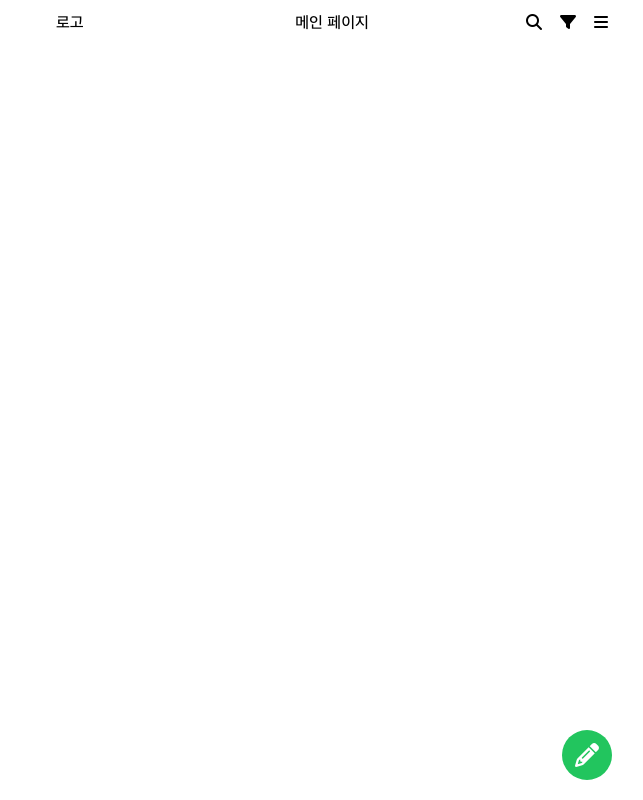
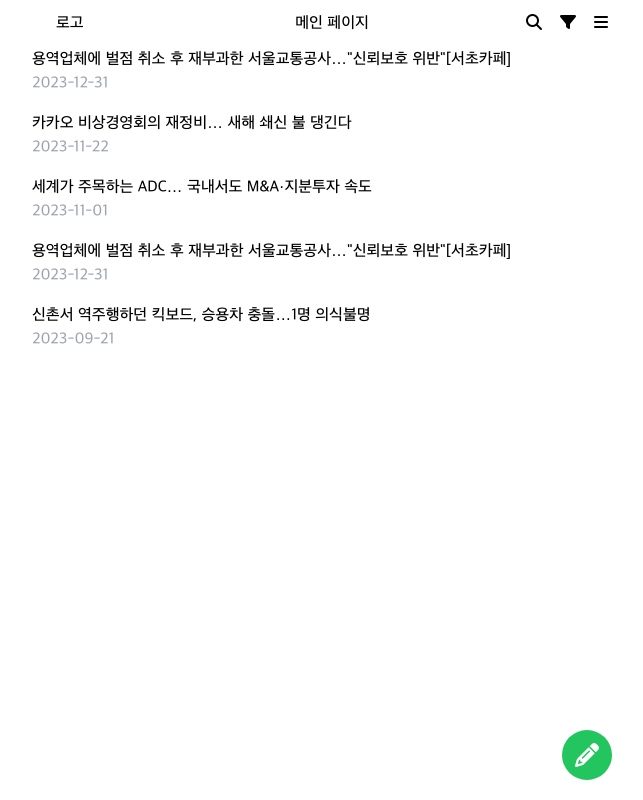
Before and after one commit to wherehows/easy-memo-web, a Next.js app: page / in a window 1280 px wide. Shown: the whole page, without its empty margins (308-951 px from the left). Built offline with nearby package versions, Linux system fonts and the light colour scheme.

Commit message:
feat(MainPage): 리스트 삽입

```diff
--- a/src/app/page.tsx
+++ b/src/app/page.tsx
@@ -1,5 +1,36 @@
 import Header from "@/stories/Header";
 import Link from "next/link";
+import MemoItem from "@/stories/MemoItem";
+
+const MEMO_LIST = [
+  {
+    id: 1,
+    title:
+      '용역업체에 벌점 취소 후 재부과한 서울교통공사…"신뢰보호 위반"[서초카페]',
+    date: "2023-12-31",
+  },
+  {
+    id: 2,
+    title: "카카오 비상경영회의 재정비… 새해 쇄신 불 댕긴다",
+    date: "2023-11-22",
+  },
+  {
+    id: 3,
+    title: "세계가 주목하는 ADC… 국내서도 M&A·지분투자 속도",
+    date: "2023-11-01",
+  },
+  {
+    id: 4,
+    title:
+      '용역업체에 벌점 취소 후 재부과한 서울교통공사…"신뢰보호 위반"[서초카페]',
+    date: "2023-12-31",
+  },
+  {
+    id: 5,
+    title: "신촌서 역주행하던 킥보드, 승용차 충돌…1명 의식불명",
+    date: "2023-09-21",
+  },
+];
 
 export default function Home() {
   return (
@@ -17,7 +48,17 @@ export default function Home() {
           option={{ search: true, filter: true, menu: true }}
         />
       </Header>
-      <main></main>
+      <main>
+        <ul className="flex flex-col gap-[16px]">
+          {MEMO_LIST.map((memo, idx) => {
+            return (
+              <li key={idx}>
+                <MemoItem {...memo} />
+              </li>
+            );
+          })}
+        </ul>
+      </main>
     </>
   );
 }
```
